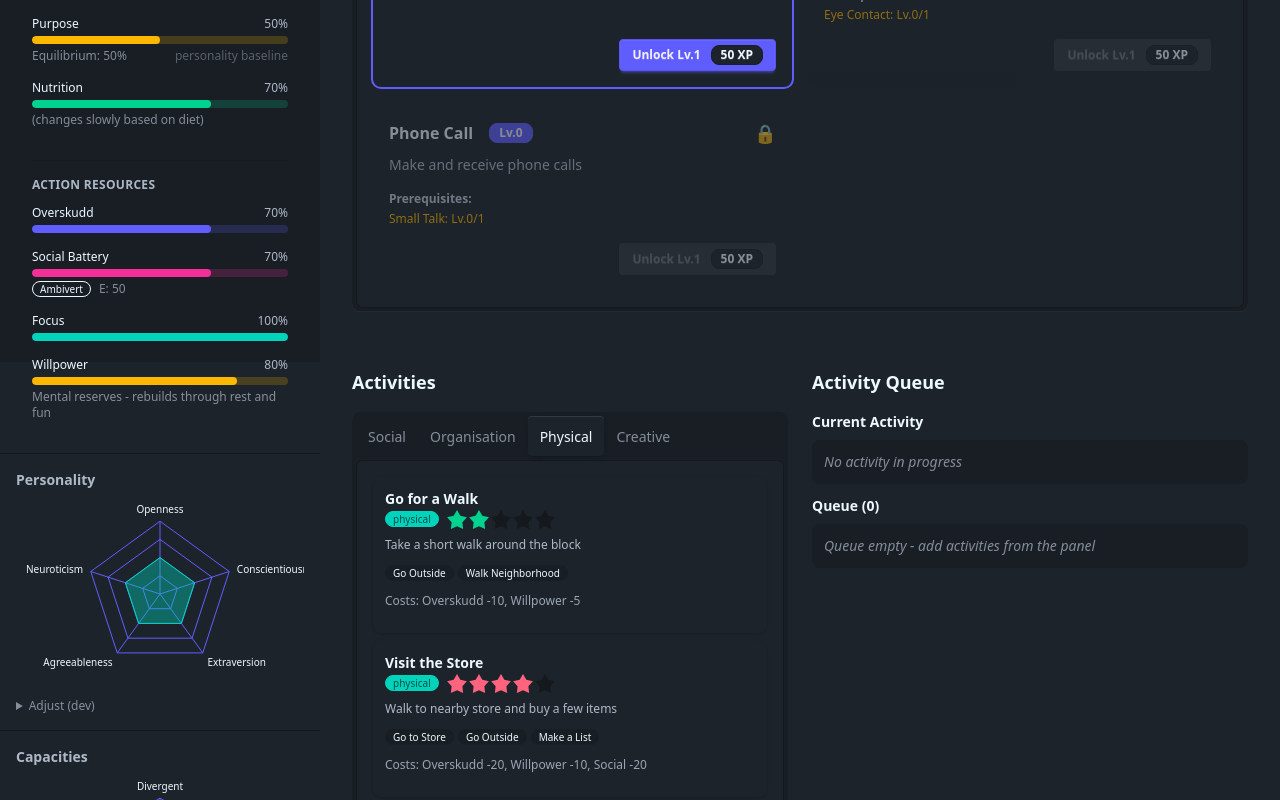
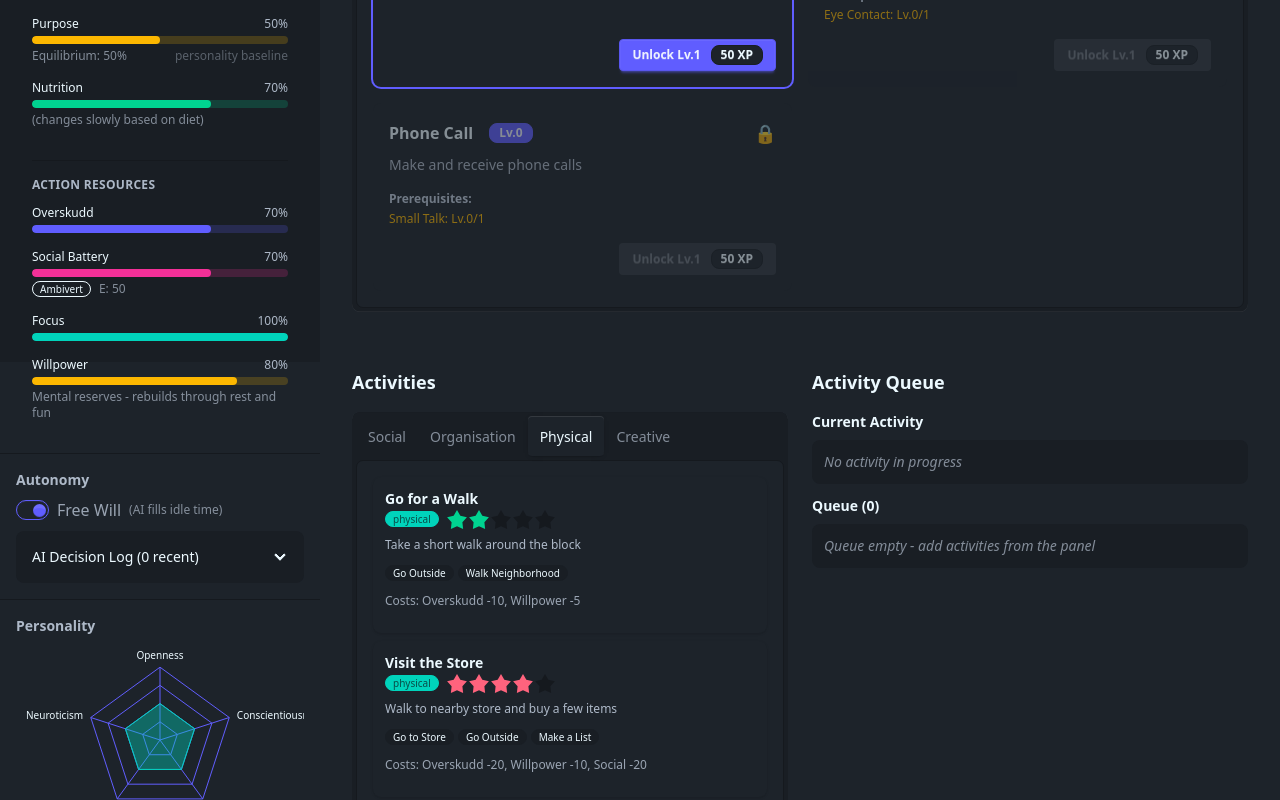
Before and after one commit to TerjeBallestad/lifelines-prototypes, a React (Vite) app: page / in a window 1280 px wide. Shown: the part 438-1238 px from the top of the page. Built offline with nearby package versions, Linux system fonts and the light colour scheme.

Commit message:
feat(11-03): add Free Will toggle and Decision Log to CharacterPanel
- New 'Autonomy' section after Needs panel
- Free Will toggle with descriptive label ('AI fills idle time' / 'Manual only')
- DecisionLogPanel embedded below toggle
- Toggle directly controls character.freeWillEnabled

```diff
--- a/src/components/CharacterPanel.tsx
+++ b/src/components/CharacterPanel.tsx
@@ -2,6 +2,7 @@ import { observer } from 'mobx-react-lite';
 import { PersonalityRadar } from './PersonalityRadar';
 import { CapacitiesRadar } from './CapacitiesRadar';
 import { NeedsPanel } from './NeedsPanel';
+import { DecisionLogPanel } from './DecisionLogPanel';
 import { useCharacterStore, useRootStore } from '../stores/RootStore';
 
 export const CharacterPanel = observer(function CharacterPanel() {
@@ -48,6 +49,32 @@ export const CharacterPanel = observer(function CharacterPanel() {
           willpowerBreakdown={character.willpowerBreakdown}
           extraversion={character.personality.extraversion}
         />
+      </div>
+
+      {/* Autonomous AI Controls */}
+      <div className="border-base-300 border-b p-4">
+        <h3 className="text-base-content/70 mb-2 text-sm font-semibold">
+          Autonomy
+        </h3>
+        {/* Free Will Toggle */}
+        <div className="form-control">
+          <label className="label cursor-pointer justify-start gap-2">
+            <input
+              type="checkbox"
+              className="toggle toggle-primary toggle-sm"
+              checked={character.freeWillEnabled}
+              onChange={(e) => character.setFreeWill(e.target.checked)}
+            />
+            <span className="label-text">Free Will</span>
+            <span className="text-xs text-base-content/50">
+              {character.freeWillEnabled ? '(AI fills idle time)' : '(Manual only)'}
+            </span>
+          </label>
+        </div>
+        {/* Decision Log */}
+        <div className="mt-2">
+          <DecisionLogPanel />
+        </div>
       </div>
 
       {/* Personality radar */}
```
